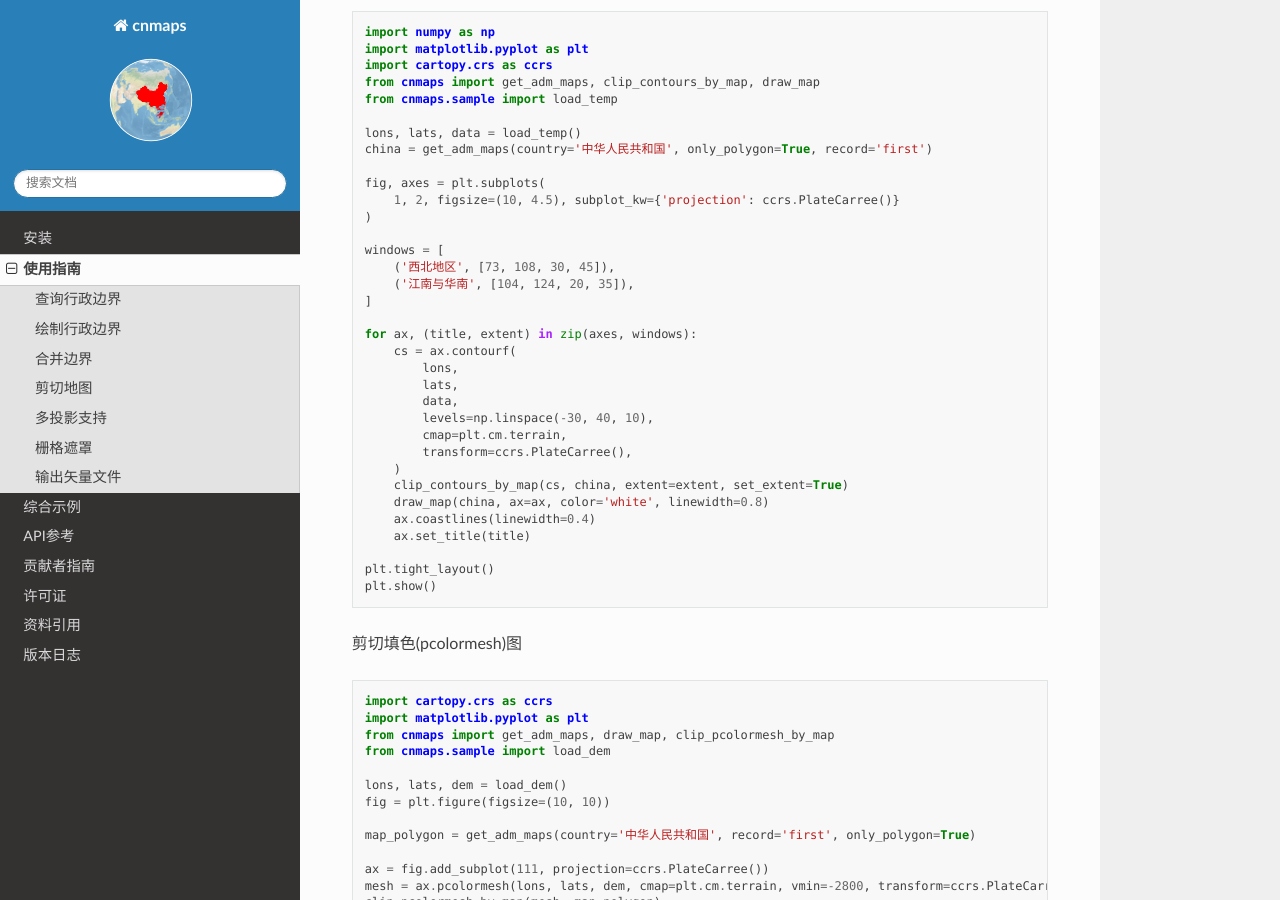
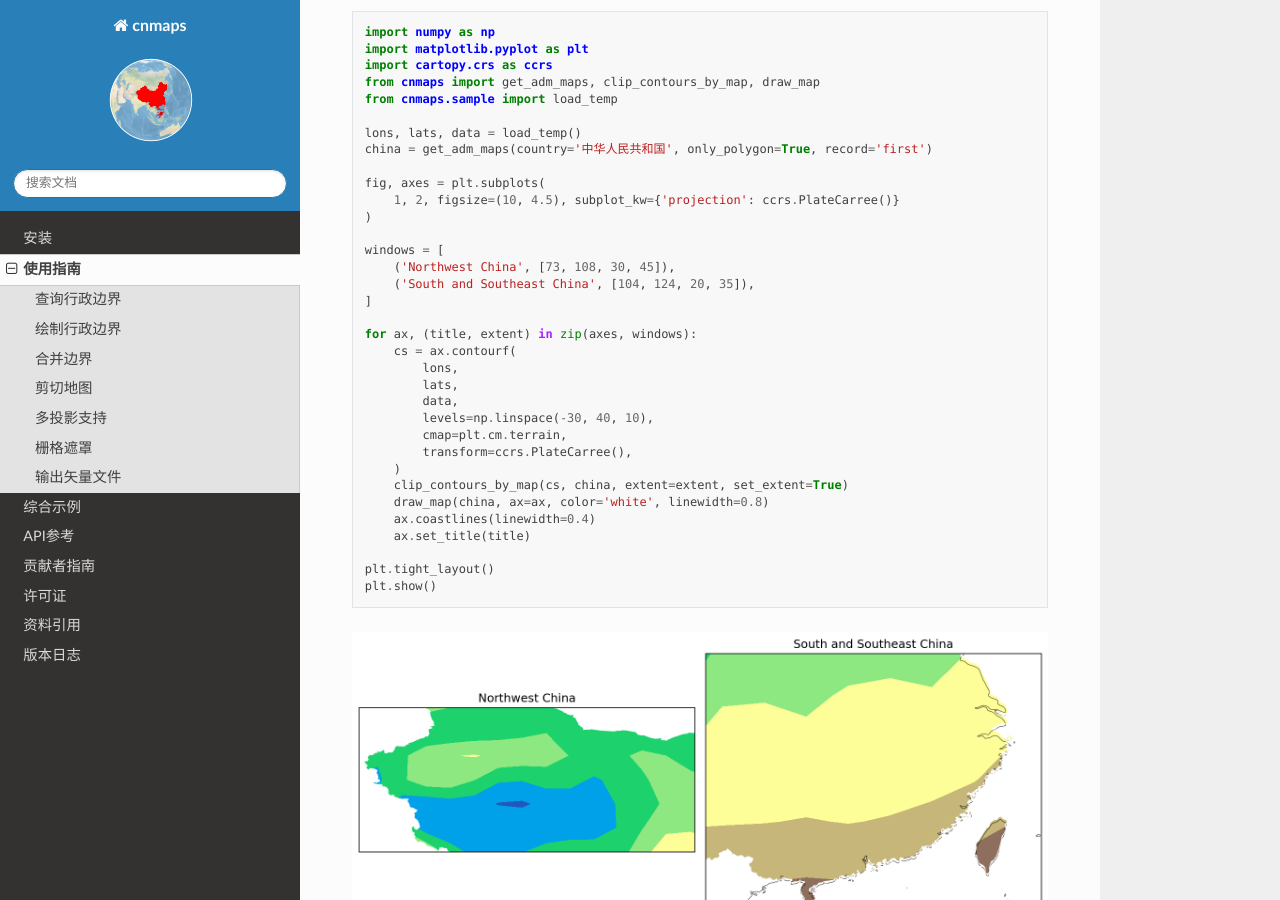
Before and after one commit to cnmetlab/cnmaps, a Sphinx documentation site: the page built from docs/source/content/usage.rst, in a window 1280 px wide and 900 px high, scrolled down 8350 px. Built offline with Sphinx 7.4.7 and the Read the Docs theme 3.1.0, drawn with Linux system fonts in a browser that asks for light colours.

Commit message:
Add rendered docs image for #138 example

```diff
--- a/docs/source/content/usage.rst
+++ b/docs/source/content/usage.rst
@@ -289,8 +289,8 @@ cnmaps可以很方便地对地图进行合并，例如我们可以将北京、
     )
 
     windows = [
-        ('西北地区', [73, 108, 30, 45]),
-        ('江南与华南', [104, 124, 20, 35]),
+        ('Northwest China', [73, 108, 30, 45]),
+        ('South and Southeast China', [104, 124, 20, 35]),
     ]
 
     for ax, (title, extent) in zip(axes, windows):
@@ -309,6 +309,8 @@ cnmaps可以很方便地对地图进行合并，例如我们可以将北京、
 
     plt.tight_layout()
     plt.show()
+
+.. image:: ../_static/clip-china-contourf-multi-axes.png
 
 剪切填色(pcolormesh)图
 
```
Also changed, not shown: docs/source/_static/clip-china-contourf-multi-axes.png (added).
